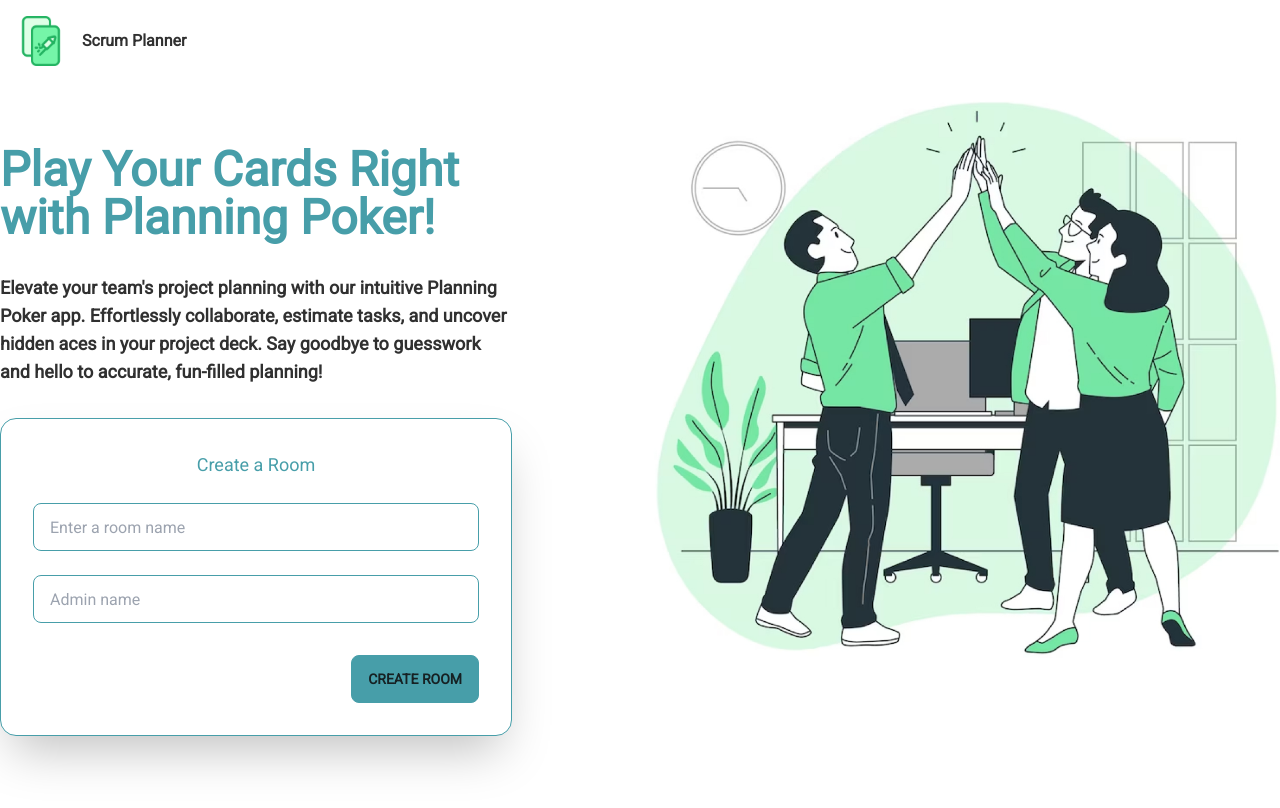
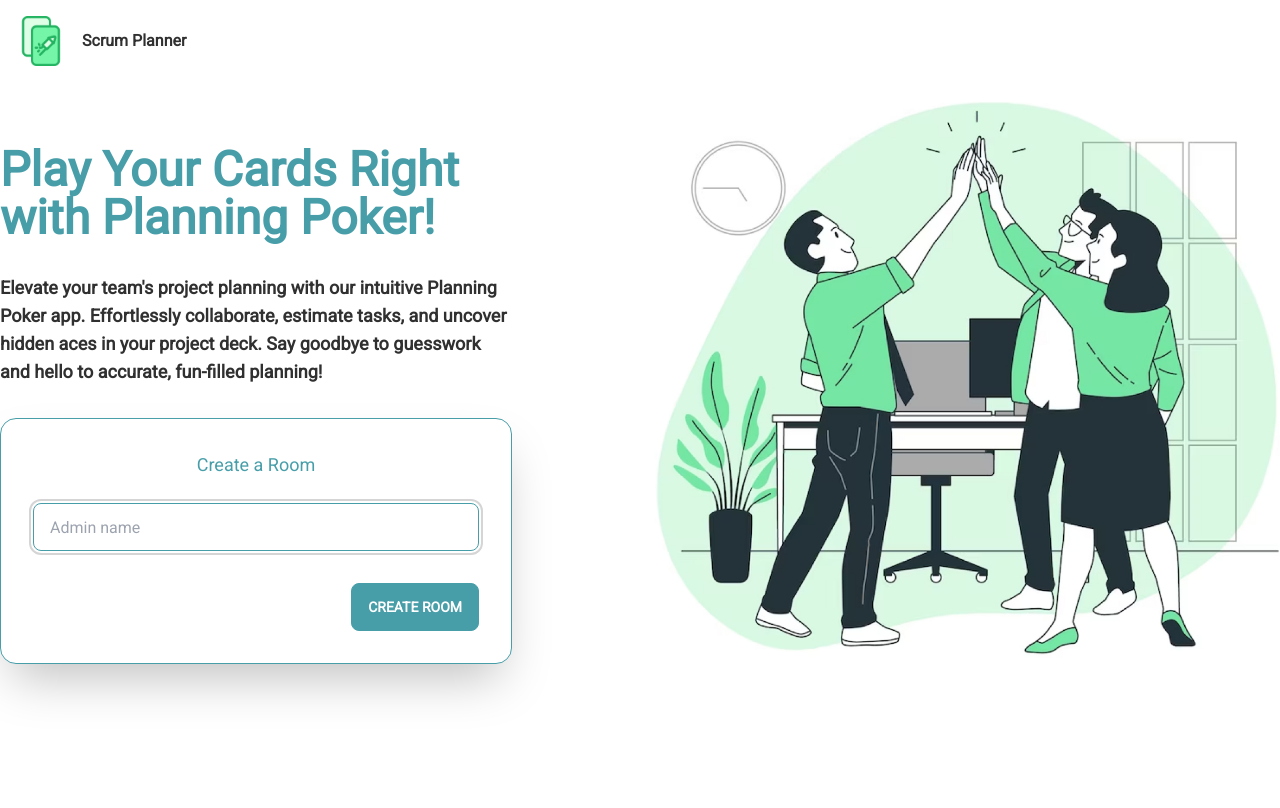
Before and after one commit to avinashcodelabs/agile-poker-planner, a Next.js app: page / in a window 1280 px wide. Shown: the top 808 px of the page. Built offline with nearby package versions, Linux system fonts and the light colour scheme.

Commit message:
Removed room name

```diff
--- a/src/app/room/page.js
+++ b/src/app/room/page.js
@@ -16,7 +16,6 @@ export default function Room() {
   const searchParams = useSearchParams();
   const room = searchParams.get("room");
   const userName = searchParams.get("username");
-  const roomName = searchParams.get("roomname");
   const [showSelectedNumber, setShowSelectedNumber] = useState(false);
   const [showToast, setShowToast] = useState(false);
 
@@ -49,7 +48,7 @@ export default function Room() {
   };
 
   const copyUrlToClipboard = async () => {
-    const joinRoomLink = `${window.location.host}/username?room=${room}&roomname=${roomName}&username=`;
+    const joinRoomLink = `${window.location.host}/username?room=${room}&username=`;
     await navigator.clipboard.writeText(joinRoomLink);
     setShowToast(true);
     setTimeout(() => {
--- a/src/app/username/page.js
+++ b/src/app/username/page.js
@@ -10,11 +10,10 @@ export default function UserName() {
   const router = useRouter();
   const searchParams = useSearchParams();
   const room = searchParams.get("room");
-  const roomName = searchParams.get("roomname");
 
   const redirectToRoom = (e) => {
     if (userName.length >= 3 && e.key === "Enter") {
-      const roomLink = `/room?room=${room}&username=${userName}&roomname=${roomName}`;
+      const roomLink = `/room?room=${room}&username=${userName}`;
       router.push(roomLink);
     }
   };
--- a/src/components/admin.js
+++ b/src/components/admin.js
@@ -7,17 +7,16 @@ import classNames from "classnames";
 
 export default function AdminCard() {
   const [userName, setUserName] = useState("");
-  const [roomName, setRoomName] = useState("");
   const [isError, setError] = useState(false);
   const router = useRouter();
 
   const handleCreateRoom = () => {
-    if (userName.length < 3 || roomName < 3) {
+    if (userName.length < 3) {
       setError(true);
       return;
     }
     const uniqueId = uuid4();
-    const roomLink = `/room?room=${uniqueId}&username=${userName}&roomname=${roomName}`;
+    const roomLink = `/room?room=${uniqueId}&username=${userName}`;
     router.push(roomLink);
   };
 
@@ -29,23 +28,11 @@ export default function AdminCard() {
       <div className="form-control mt-4">
         <input
           onChange={(e) => {
-            setRoomName(e.target.value);
-          }}
-          value={roomName}
-          type="text"
-          placeholder="Enter a room name"
-          className={classNames("input input-bordered border border-primary", {
-            "border-red-600": isError && roomName.length < 3,
-          })}
-        />
-      </div>
-      <div className="form-control mt-4">
-        <input
-          onChange={(e) => {
             setUserName(e.target.value);
           }}
           value={userName}
           type="text"
+          autoFocus
           placeholder="Admin name"
           className={classNames("input input-bordered border border-primary", {
             "border-red-600": isError && userName.length < 3,
@@ -53,7 +40,10 @@ export default function AdminCard() {
         />
       </div>
       <div className="form-control mt-6 w-fit self-end">
-        <button className="btn btn-primary" onClick={handleCreateRoom}>
+        <button
+          className="btn btn-primary text-base-100"
+          onClick={handleCreateRoom}
+        >
           Create Room
         </button>
       </div>
--- a/src/components/participants.js
+++ b/src/components/participants.js
@@ -10,7 +10,6 @@ export default function ParticipantsCard() {
   const router = useRouter();
   const searchParams = useSearchParams();
   const room = searchParams.get("room");
-  const roomName = searchParams.get("roomname");
 
   const redirectToRoom = (e) => {
     if (userName.length < 3) {
@@ -18,7 +17,7 @@ export default function ParticipantsCard() {
       return;
     }
     if (userName.length >= 3) {
-      const roomLink = `/room?room=${room}&username=${userName}&roomname=${roomName}`;
+      const roomLink = `/room?room=${room}&username=${userName}`;
       router.push(roomLink);
     }
   };
@@ -28,7 +27,7 @@ export default function ParticipantsCard() {
         Join a room
       </h1>
       <h1 className="text-center text-bold">
-        {`You have been invited to join ${roomName} room`}
+        {`You have been invited to join a room`}
       </h1>
       <div className="form-control mt-4">
         <input
@@ -45,7 +44,10 @@ export default function ParticipantsCard() {
         />
       </div>
       <div className="form-control mt-6 w-fit self-end">
-        <button className="btn btn-primary" onClick={redirectToRoom}>
+        <button
+          className="btn btn-primary text-base-100"
+          onClick={redirectToRoom}
+        >
           Join Room
         </button>
       </div>
```
